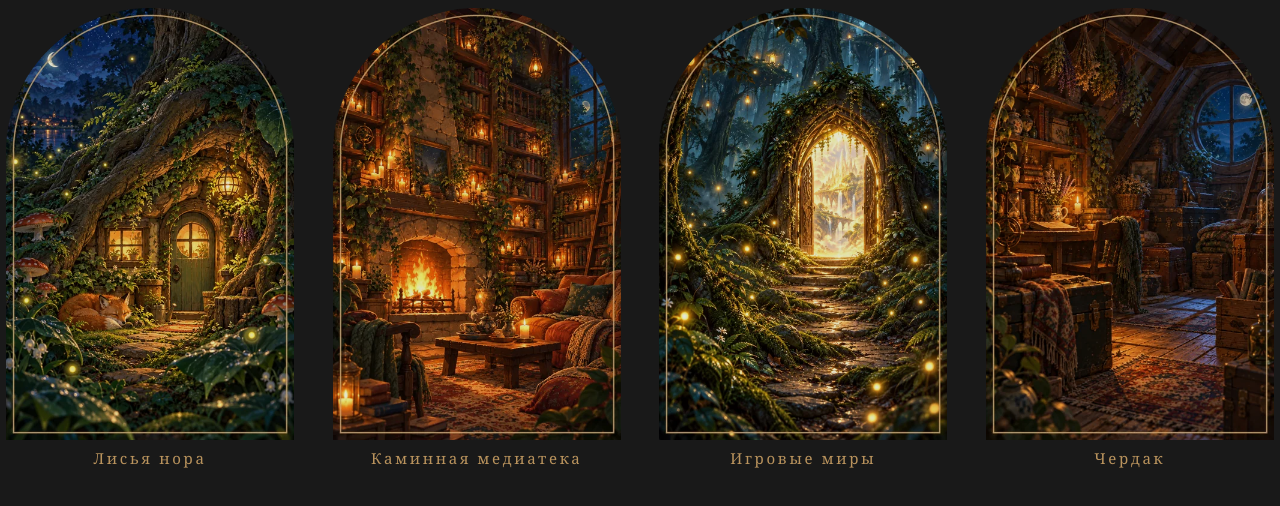
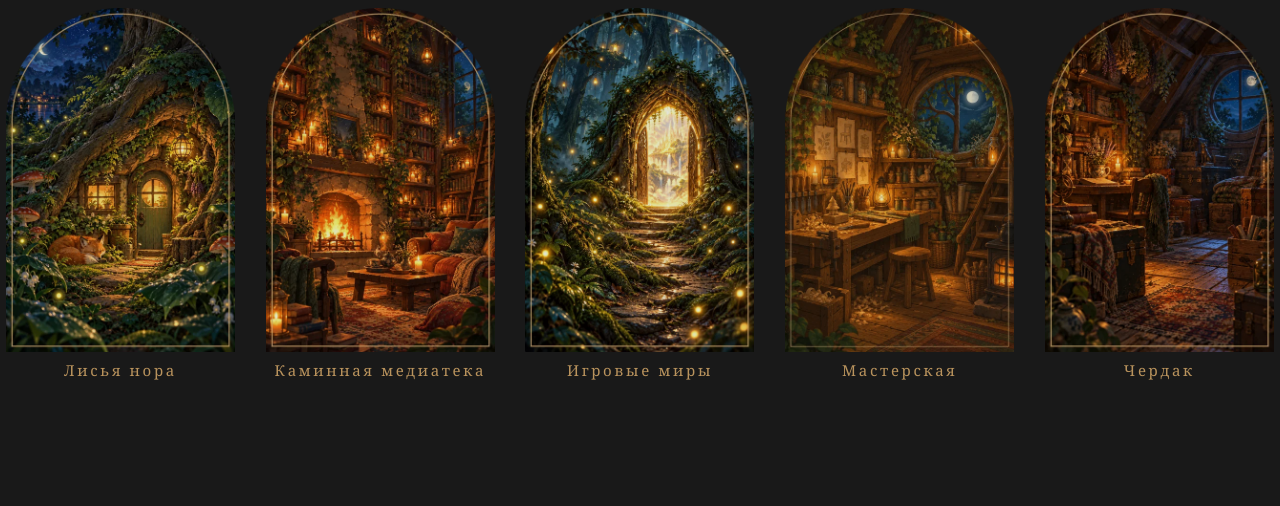
Before and after one commit to bzikili/fox-den, a plain HTML site: page doors.html in a window 1280 px wide. Drawn offline with Linux system fonts and the light colour scheme; a web font is replaced by a local one.

Commit message:
Add files via upload

```diff
--- a/doors.html
+++ b/doors.html
@@ -12,18 +12,19 @@
     { img: "img/nora.webp",         name: "Лисья нора",         href: "https://www.notion.so/3e6e894fbd4a816ca067cc1cb49b2ea6" },
     { img: "img/mediateka.webp",    name: "Каминная медиатека", href: "https://www.notion.so/3e7e894fbd4a81fcb5a1e166541f34c0" },
     { img: "img/igrovye-miry.webp", name: "Игровые миры",       href: "https://www.notion.so/350d726aaea54353993a6c9658497f7b" },
+    { img: "img/masterskaya.webp",  name: "Мастерская",         href: "https://www.notion.so/3e8e894fbd4a81d7960cdfbb5234bdde" },
     { img: "img/cherdak.webp",      name: "Чердак",             href: "https://www.notion.so/3e6e894fbd4a81458344cc9570a01608" }
   ];
 </script>
 <style>
-  :root{ --bg:#191919; --ink:#ecdfc8; --gold:#e2b26e; --gap:clamp(10px,3vw,40px); }
+  :root{ --bg:#191919; --ink:#ecdfc8; --gold:#e2b26e; --gap:clamp(8px,2.4vw,34px); --n:5; }
   *{box-sizing:border-box;margin:0;padding:0}
   html,body{height:100%}
   body{background:var(--bg);overflow:hidden;padding:8px 6px 0}
   /* арки подстраиваются под высоту рамки в Notion: потяни рамку — вырастут двери */
   .row{display:flex;justify-content:space-between;align-items:flex-start;gap:var(--gap);height:100%}
   a{position:relative;display:block;text-decoration:none;outline:none;flex:none;
-    height:min(calc(100vh - 38px), calc((100vw - 12px - 3 * var(--gap)) / 4 * 1.5));aspect-ratio:2/3;
+    height:min(calc(100vh - 38px), calc((100vw - 12px - (var(--n) - 1) * var(--gap)) / var(--n) * 1.5));aspect-ratio:2/3;
     border-radius:999px 999px 10px 10px}
   .arch{display:block;width:100%;height:100%;object-fit:cover;
     transition:transform .35s cubic-bezier(.2,.7,.2,1), filter .35s ease;filter:brightness(.9) saturate(.95)}
@@ -44,6 +45,7 @@
 <nav class="row" id="row" aria-label="Двери Лисьей обители"></nav>
 <script>
   const row=document.getElementById('row');
+  document.documentElement.style.setProperty('--n',(window.DOORS||[]).length||1);
   (window.DOORS||[]).forEach(d=>{
     const a=document.createElement('a'); a.href=d.href; a.target='_top'; a.setAttribute('aria-label',d.name); a.title=d.name;
     a.innerHTML=`<img class="arch" src="${d.img}" alt="" draggable="false"><span class="glow"></span><span class="name">${d.name}</span>`;
```
